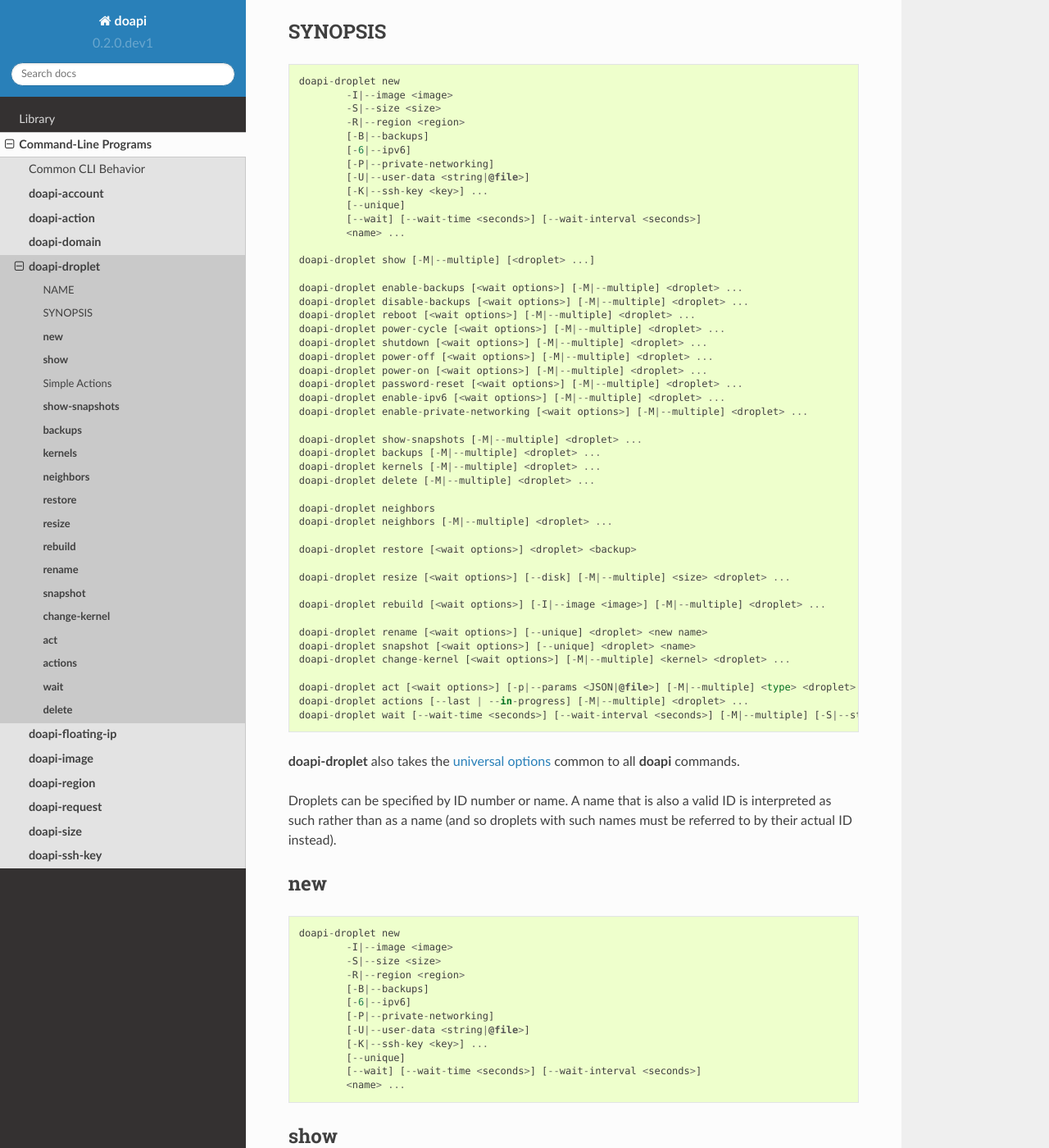
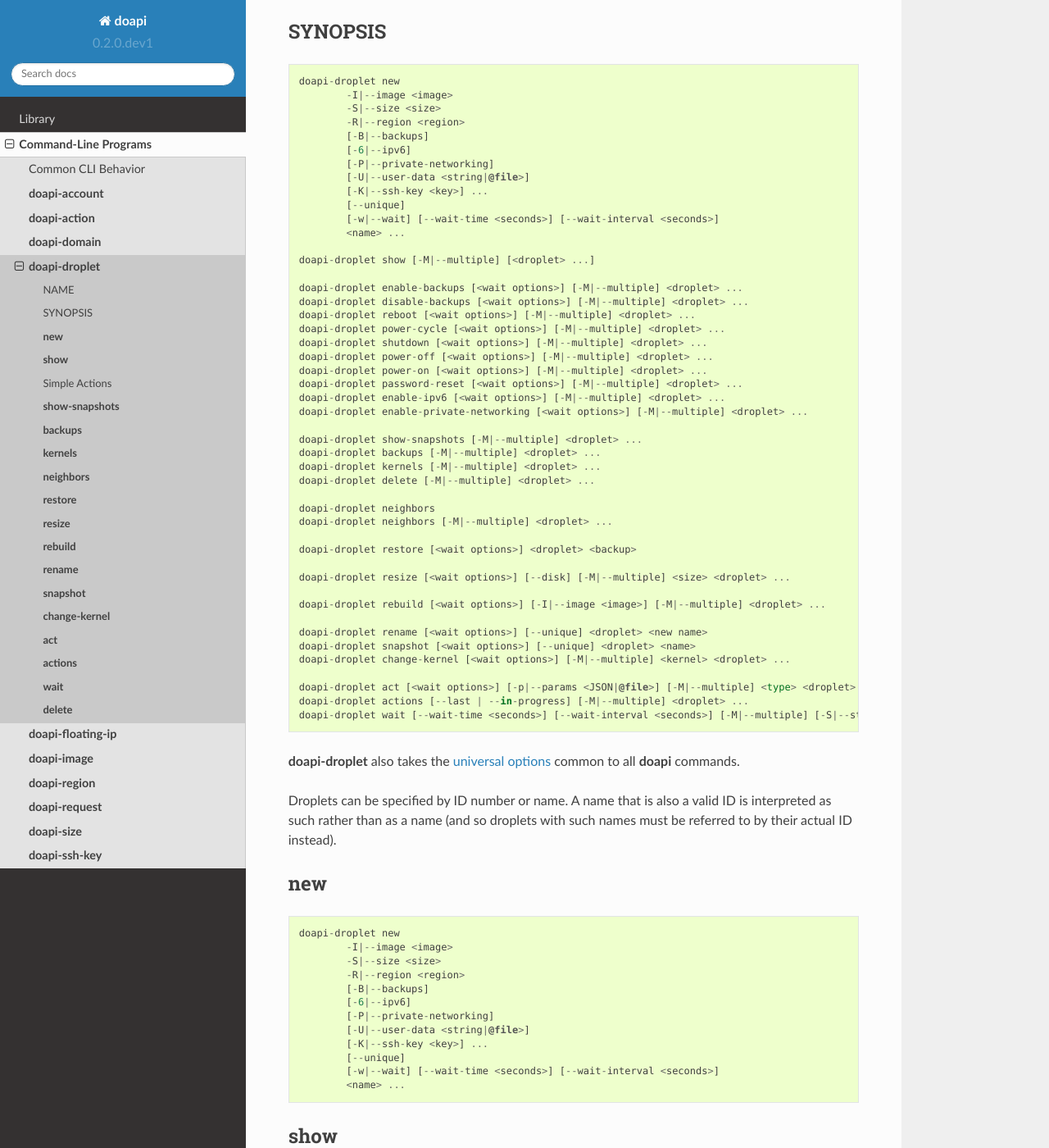
Before and after one commit to jwodder/doapi, a Sphinx documentation site: the page built from docs/cli/droplet.rst, in a window 1280 px wide and 1400 px high, scrolled down 242 px. Shown: the whole window at 82% size. Built offline with Sphinx 7.4.7 and the Read the Docs theme 2.0.0, drawn with Linux system fonts in a browser that asks for light colours.

```diff
--- a/CHANGELOG.rst
+++ b/CHANGELOG.rst
@@ -28,6 +28,7 @@ v0.2.0 (in development)
 - Handle fetching the last action on a resource that has never been acted on
 - The ``wait_for_action`` methods now return ``None`` if the resource no longer
   exists by the time the action completes
+- Gave the ``--wait`` option a ``-w`` short form
 
 v0.1.1 (2016-04-29)
 -------------------
--- a/docs/cli/common.rst
+++ b/docs/cli/common.rst
@@ -131,7 +131,7 @@ made to instead wait until completion with the :option:`--wait` option, which
 can be configured further with :option:`--wait-interval` and
 :option:`--wait-time`, as described below:
 
-.. option:: --wait
+.. option:: -w, --wait
 
     Periodically poll the server for the current status of all actions until
     they all complete or error out or until the time limit specified by
--- a/docs/cli/droplet.rst
+++ b/docs/cli/droplet.rst
@@ -25,7 +25,7 @@ SYNOPSIS
             [-U|--user-data <string|@file>]
             [-K|--ssh-key <key>] ...
             [--unique]
-            [--wait] [--wait-time <seconds>] [--wait-interval <seconds>]
+            [-w|--wait] [--wait-time <seconds>] [--wait-interval <seconds>]
             <name> ...
 
     doapi-droplet show [-M|--multiple] [<droplet> ...]
@@ -86,7 +86,7 @@ must be referred to by their actual ID instead).
             [-U|--user-data <string|@file>]
             [-K|--ssh-key <key>] ...
             [--unique]
-            [--wait] [--wait-time <seconds>] [--wait-interval <seconds>]
+            [-w|--wait] [--wait-time <seconds>] [--wait-interval <seconds>]
             <name> ...
 
 
```
Also changed, not shown: 1 other file.
